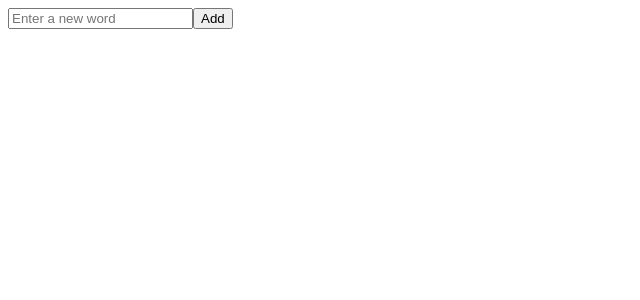
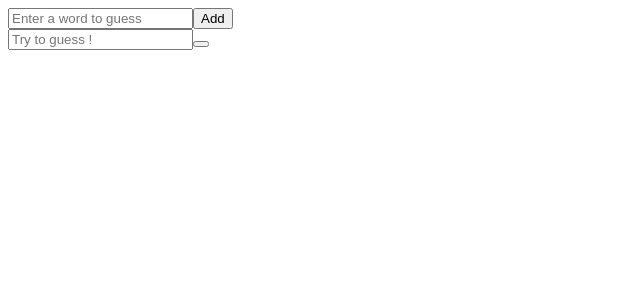
Before and after one commit to klervicn/hangman, a React app: page / in a window 1280 px wide. Shown: the top 300 px of the page, without its empty margins (0-640 px from the left). Built offline with nearby package versions, Linux system fonts and the light colour scheme.

Commit message:
Add second input for answer

```diff
--- a/src/components/App.js
+++ b/src/components/App.js
@@ -3,33 +3,45 @@ import React from 'react';
 class App extends React.Component {
   constructor() {
     super();
-    this.state = { word: '' };
+    this.state = { wordToGuess: '' };
     this.updateInputValue = this.updateInputValue.bind(this);
+    this.addWordToGuess = this.addWordToGuess.bind(this);
   }
 
   updateInputValue(e) {
     this.setState({
-      word: e.target.value
+      wordToGuess: e.target.value
     });
   }
 
-  addWord(e) {
+  addWordToGuess(e) {
     e.preventDefault();
-    console.log('Saved word is ' + this.state.word);
+    this.refs.wordToGuess.reset();
   }
 
   render() {
     return (
-      <form onSubmit={this.addWord}>
+      <div className="App">
+        <div className="wordToGuess">
+          <form onSubmit={this.addWordToGuess}>
             <input
               type="text"
-          placeholder="Enter a new word"
+              placeholder="Enter a word to guess"
               onChange={this.updateInputValue}
+              ref="wordToGuess"
             />
-        <button type="button" onClick={this.addWord}>
+            <button type="button" onClick={this.addWordToGuess}>
               Add
             </button>
           </form>
+        </div>
+        <div className="guessing">
+          <form>
+            <input type="text" placeholder="Try to guess !" />
+            <button />
+          </form>
+        </div>
+      </div>
     );
   }
 }
```
Also changed, not shown: 1 other file (tests, documents, lock files or other folders). Lines whose indentation alone changed are shown as unchanged.
